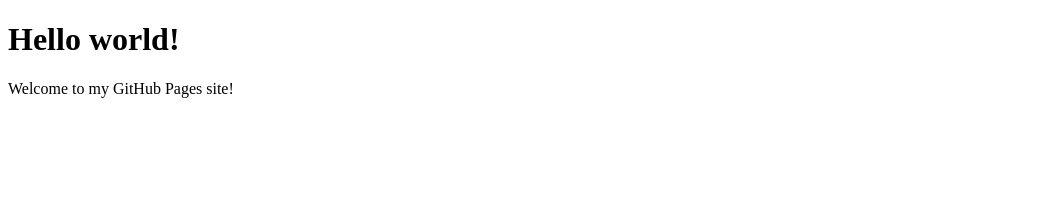
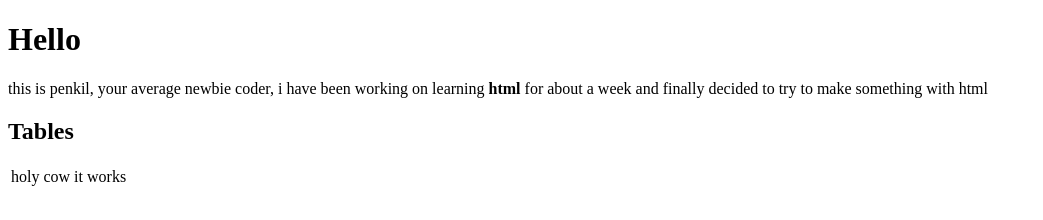
Before and after one commit to Penkil/Penkil.github.io, a plain HTML site: page index.html in a window 1280 px wide. Shown: the whole page, without its empty margins (0-1043 px from the left). Drawn offline with Linux system fonts and the light colour scheme.

Commit message:
Update index.html

```diff
--- a/index.html
+++ b/index.html
@@ -1,10 +1,18 @@
 <!DOCTYPE html>
 <html>
   <head>
-    <title>My GitHub Pages Site</title>
+    <title>Penkil</title>
   </head>
   <body>
-    <h1>Hello world!</h1>
-    <p>Welcome to my GitHub Pages site!</p>
+    <h1>Hello</h1>
+    <p>this is penkil, your average newbie coder, i have been working on learning <strong>html</strong> for about a week and finally decided to try to make something with html </p>
+    <h2>Tables</h2>
+    <table>
+      <tr>
+        <td>holy
+        <td>cow
+        <td>it works
+      </tr>
+    </table>
   </body>
 </html>
```
